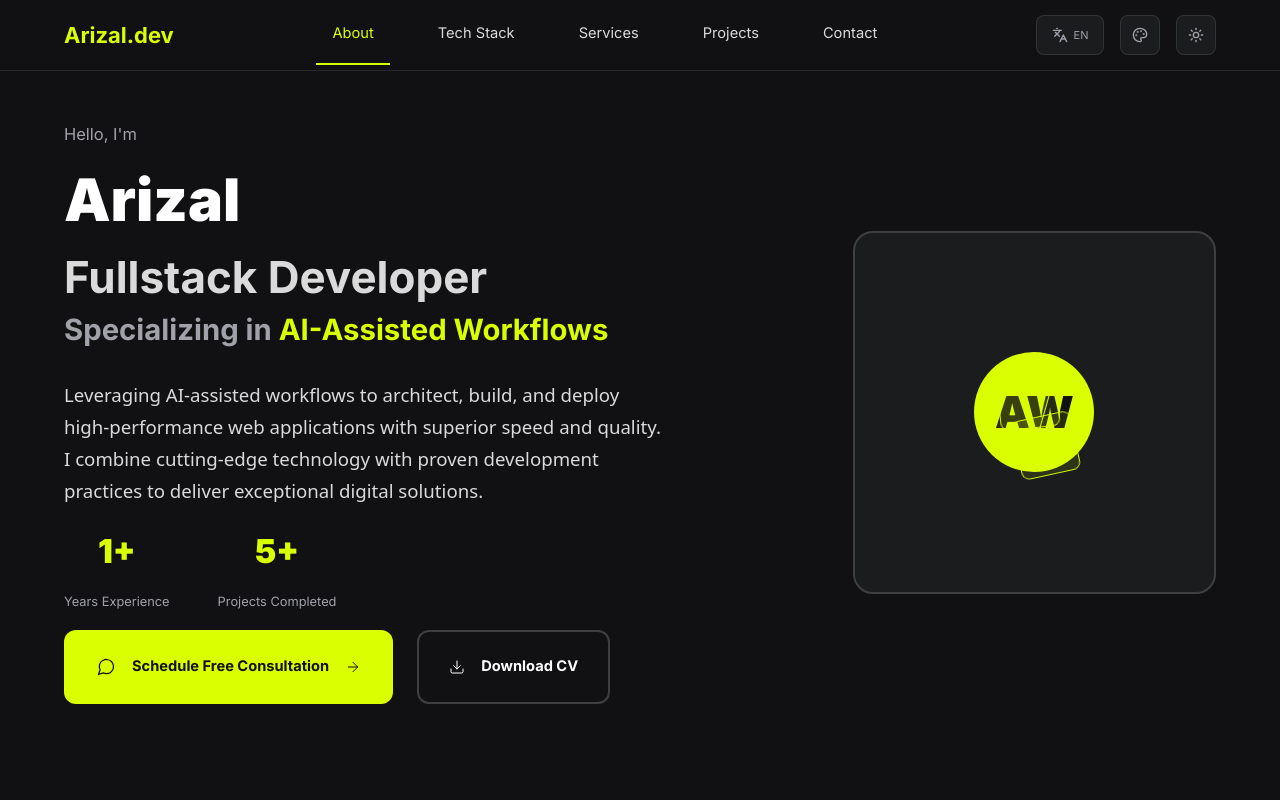
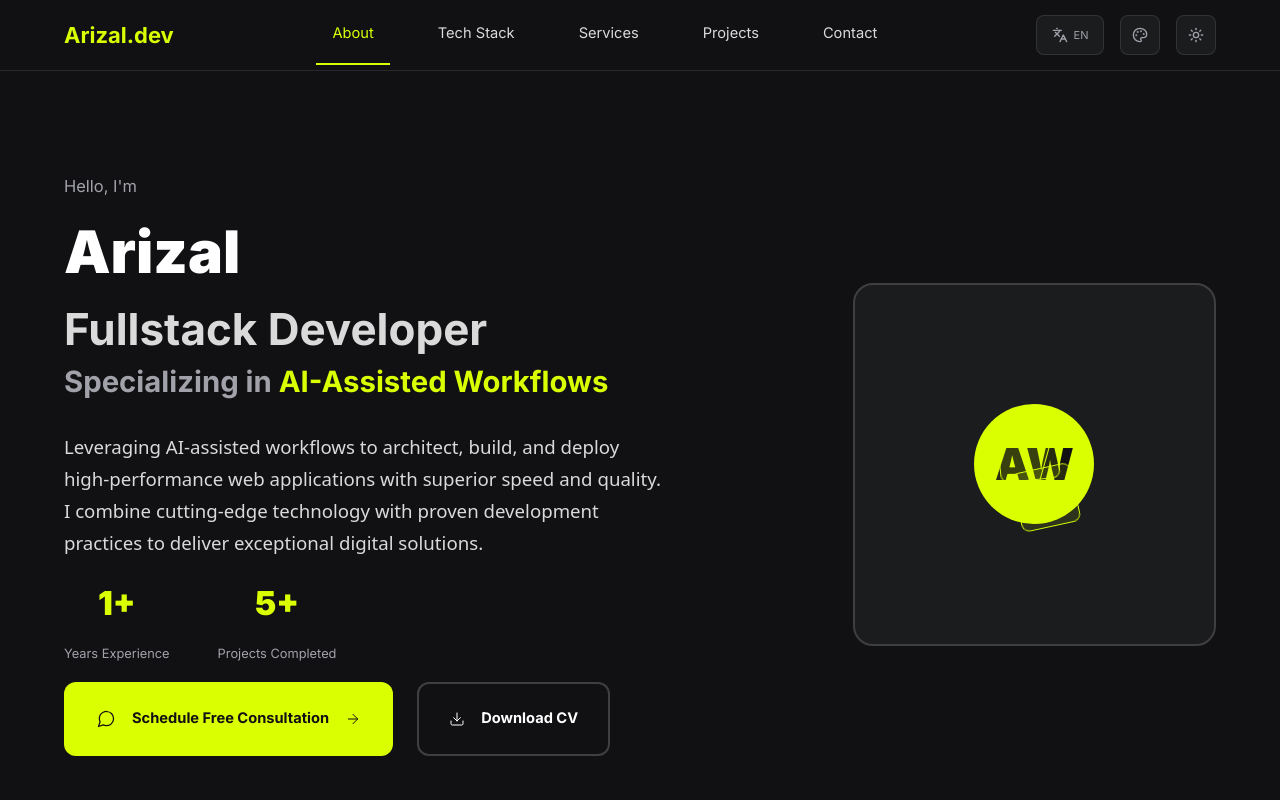
Before and after one commit to Ezlryb506/Rizaldev, a Next.js app: page / in a window 1280 px wide. Shown: the top 800 px of the page. Built offline with nearby package versions, Linux system fonts and the light colour scheme; no server answers.

Commit message:
Adjust sticky header offset

```diff
--- a/src/app/globals.css
+++ b/src/app/globals.css
@@ -258,8 +258,8 @@ img, video, svg, canvas, iframe {
 .faq-section { margin-bottom: var(--space-2xl); }
 .faq-grid { margin-top: var(--space-lg); }
 
-/* Offset content from fixed header (70px) when page starts with hero */
-.page-with-sticky-header { padding-top: 12px; }
+/* Offset content from fixed header so hero greeting clears the nav */
+.page-with-sticky-header { padding-top: 64px; }
 
 /* Header */
 .header {
```
